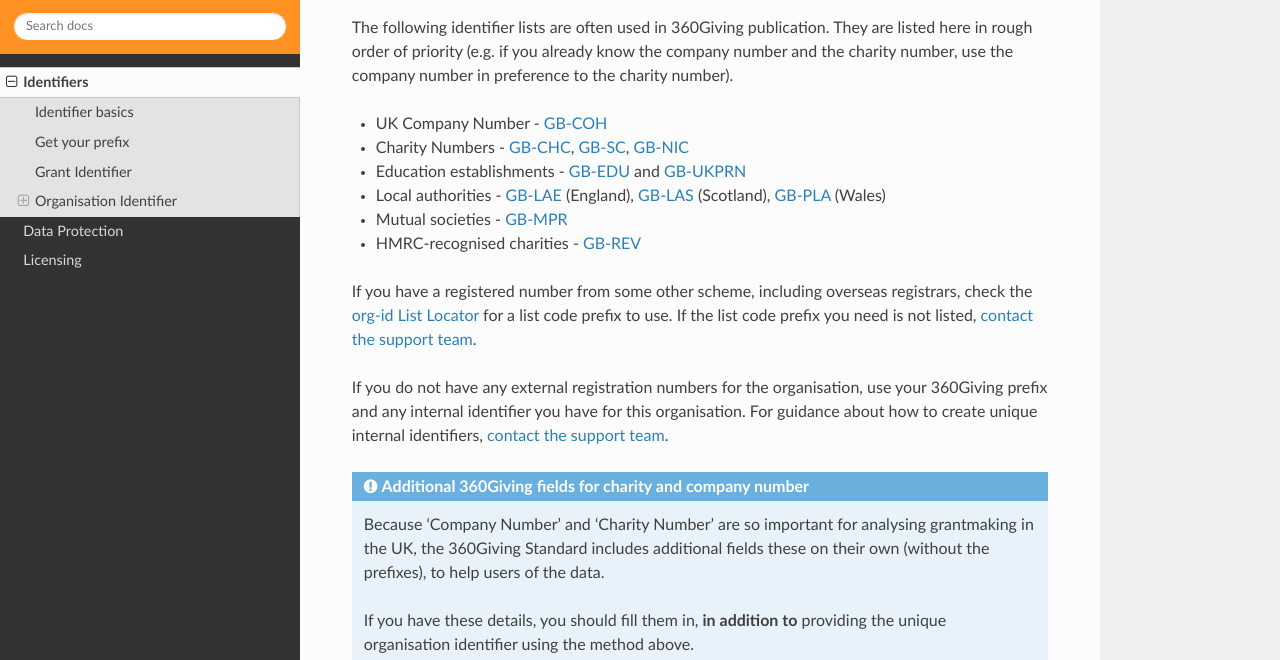
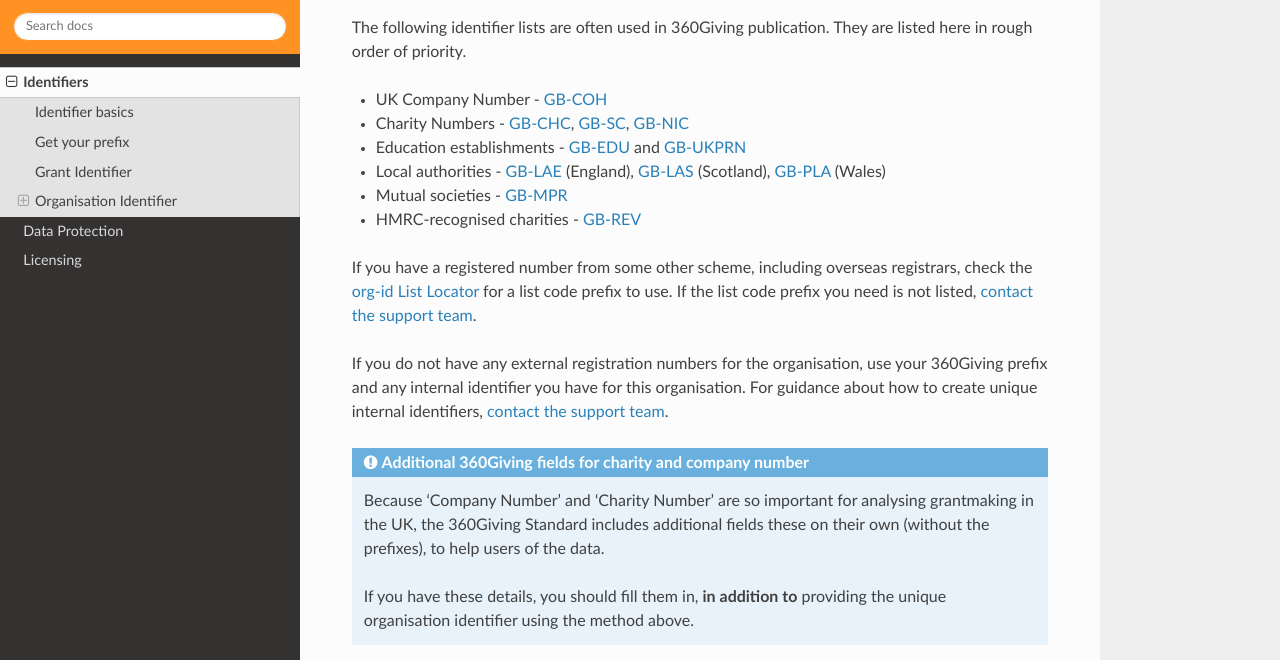
Before and after one commit to ThreeSixtyGiving/standard, a Sphinx documentation site: the page built from documentation/identifiers.md, in a window 1280 px wide and 900 px high, scrolled down 3043 px, cut to the strip 240-900 px from the top of the window. Built offline with Sphinx 7.4.7 and the Read the Docs theme 2.0.0, drawn with Linux system fonts in a browser that asks for light colours; pages that are not in the unit, such as notebooks, are missing from menus.

Commit message:
delete bit on charity/company preference

````diff
--- a/documentation/identifiers.md
+++ b/documentation/identifiers.md
@@ -131,7 +131,7 @@
 
 ### Commonly used identifier lists
 
-The following identifier lists are often used in 360Giving publication. They are listed here in rough order of priority (e.g. if you already know the company number and the charity number, use the company number in preference to the charity number).
+The following identifier lists are often used in 360Giving publication. They are listed here in rough order of priority.
 
 * UK Company Number - [GB-COH](http://org-id.guide/list/GB-COH)
 * Charity Numbers - [GB-CHC](http://org-id.guide/list/GB-CHC), [GB-SC](http://org-id.guide/list/GB-SC), [GB-NIC](http://org-id.guide/list/GB-NIC)
@@ -142,7 +142,7 @@
 
 If you have a registered number from some other scheme, including overseas registrars, check the [org-id List Locator](http://org-id.guide/) for a list code prefix to use. If the list code prefix you need is not listed, [contact the support team](http://www.threesixtygiving.org/contact/).
 
-If you do not have any external registration numbers for the organisation, use your 360Giving prefix and any internal identifier you have for this organisation. For guidance about how to create unique internal identifiers, [contact the support team](mailto:support@threesixtygiving.org).
+If you do not have any external registration numbers for the organisation, use your 360Giving prefix and any internal identifier you have for this organisation. For guidance about how to create unique internal identifiers, [contact the support team](http://www.threesixtygiving.org/contact/).
 
 
 ```eval_rst
````
